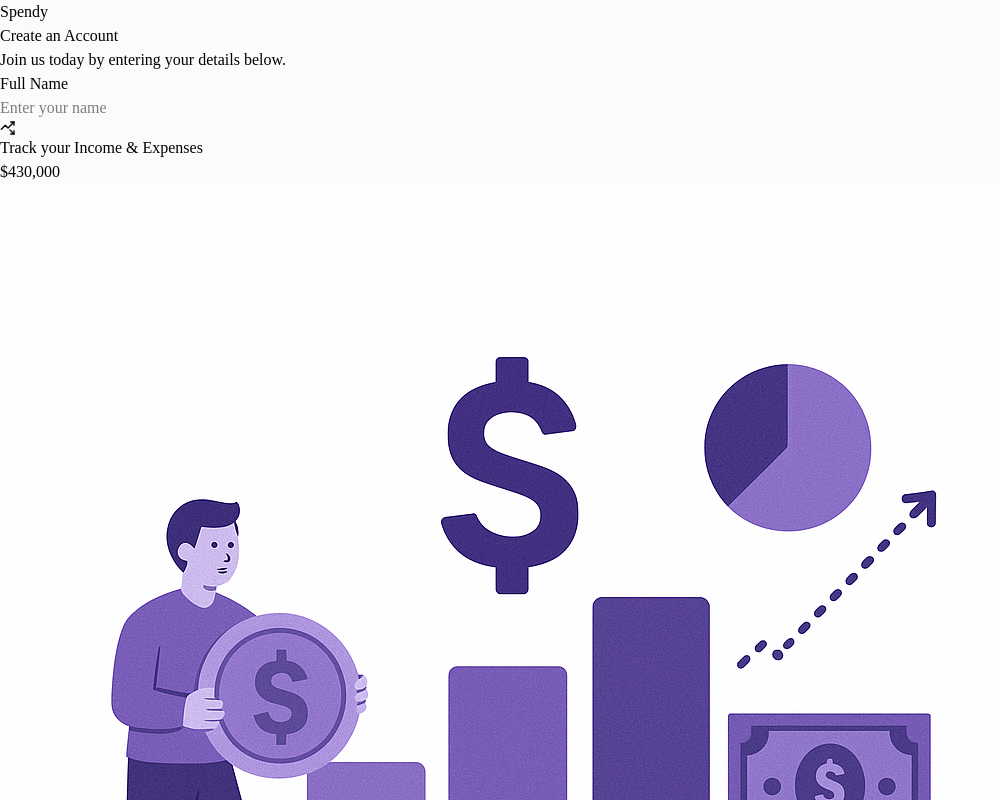
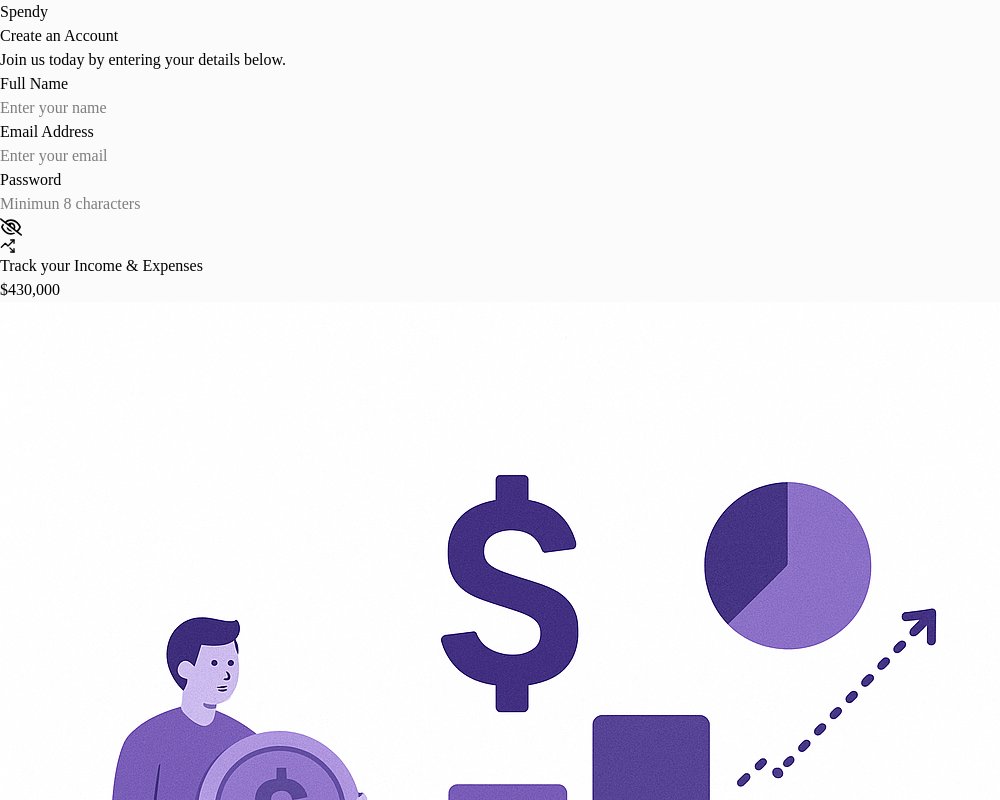
Before and after one commit to kanishkadz/spendy, a React (Vite) app in the folder frontend/: page /signUp in a window 1280 px wide. Shown: the top 800 px of the page, without its empty margins (0-1000 px from the left). Built offline with nearby package versions, Linux system fonts and the light colour scheme.

Commit message:
Update SignUp.jsx

```diff
--- a/frontend/src/pages/Auth/SignUp.jsx
+++ b/frontend/src/pages/Auth/SignUp.jsx
@@ -29,6 +29,10 @@ const SignUp = () => {
         <form onSubmit={handleSignUp}>
           <div className="grid grid-cols-1 md:grid-cols-2 gap-4">
             <Input value={fullName} onChange={({target}) => setFullName(target.value)} label="Full Name" placeholder="Enter your name" type="text"/>
+
+            <Input value={email} onChange = {({ target }) => setEmail(target.value)} label="Email Address" placeholder="Enter your email" type="text" />
+
+          <Input value={password} onChange = {({ target }) => setPassword(target.value)} label="Password" placeholder="Minimun 8 characters" type="password" />
           </div>
         </form>
       </div>
```
